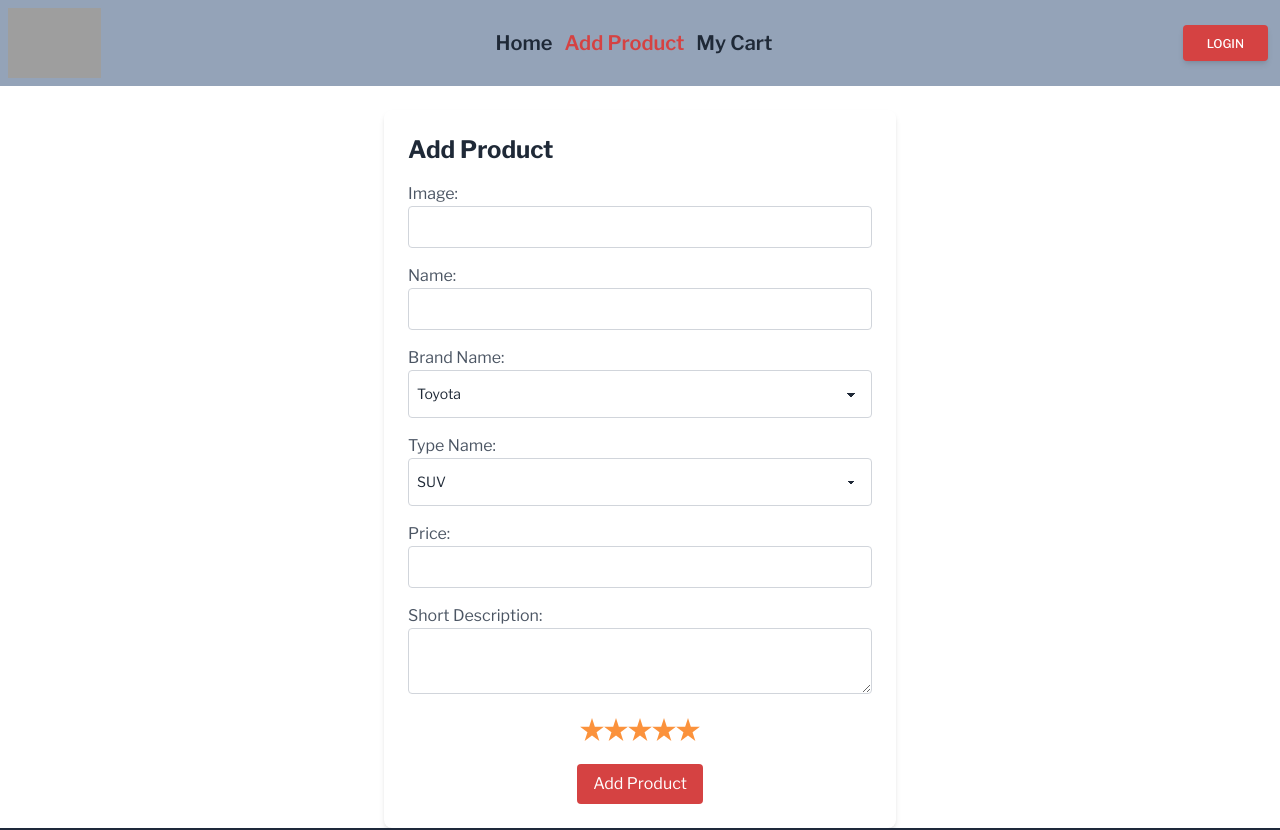
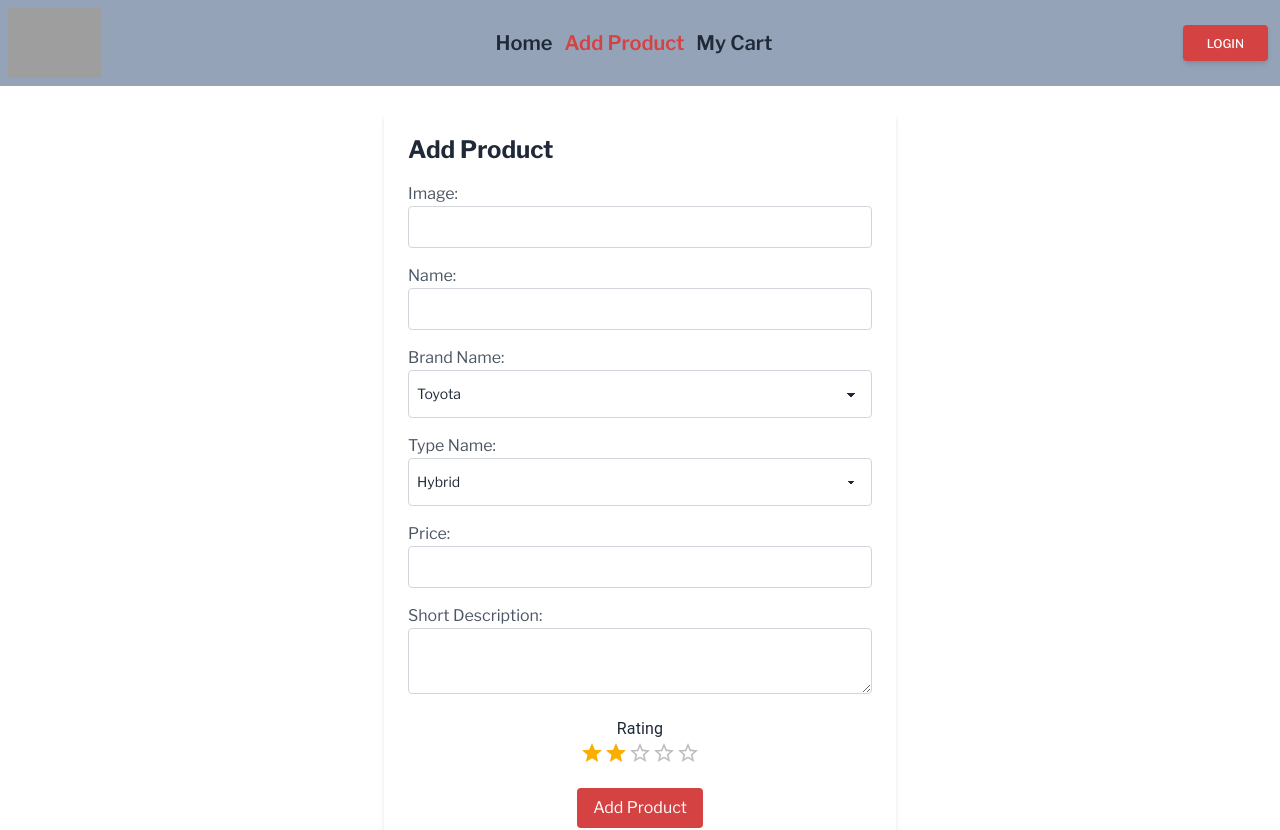
Before and after one commit to rashidsarkar/Serfix-Marketplace---a10-p2, a React (Vite) app: page /addProduct in a window 1280 px wide. Shown: the top 830 px of the page. Built offline with nearby package versions, Linux system fonts and the light colour scheme; grey boxes are pictures that could not be loaded.

Commit message:
Create the ProductReview component which visually represents key metrics such as car statistics, dealer reviews, happy clients, and awards.

```diff
--- a/package.json
+++ b/package.json
@@ -10,6 +10,9 @@
     "preview": "vite preview"
   },
   "dependencies": {
+    "@emotion/react": "^11.11.1",
+    "@emotion/styled": "^11.11.0",
+    "@mui/material": "^5.14.14",
     "axios": "^1.5.1",
     "firebase": "^10.4.0",
     "react": "^18.2.0",
--- /dev/null
+++ b/src/Components/ProductRevew/ProductRevew.css
@@ -0,0 +1,88 @@
+@tailwind base;
+@tailwind components;
+@tailwind utilities;
+.counters-1 {
+  background: url(https://i.ibb.co/WfQcnCc/img-5.jpg);
+  z-index: 0;
+  background-position: center center;
+  background-repeat: no-repeat;
+  background-size: cover;
+  position: relative;
+}
+
+/** Counters 1 start **/
+.counters-1 {
+  background: url(https://i.ibb.co/WfQcnCc/img-5.jpg);
+  z-index: 0;
+  background-position: center center;
+  background-repeat: no-repeat;
+  background-size: cover;
+  position: relative;
+}
+
+.counter-box-1 {
+  position: relative;
+  z-index: 2;
+  -webkit-transition: 0.5s;
+  transition: 0.5s;
+  overflow: hidden;
+  transition: 0.3s cubic-bezier(0.24, 0.74, 0.58, 1);
+  padding: 80px 0;
+  text-align: center;
+}
+
+.counter-box-1:hover {
+  -webkit-transform: translateY(-5px);
+  transform: translateY(-5px);
+}
+
+.counter-box-1 h1 {
+  font-weight: 600;
+  color: #fff;
+  margin: 5px 0 10px;
+  font-size: 35px;
+}
+
+.counter-box-1 i {
+  font-size: 55px;
+  line-height: inherit;
+  display: inline-block;
+  vertical-align: middle;
+  transition: 0.9s cubic-bezier(0.24, 0.74, 0.58, 1);
+}
+
+.counter-box-1:hover h5 {
+  color: #ffb400;
+}
+.counter-box-1:hover i {
+  transform: rotateY(360deg);
+  color: #fff;
+}
+
+.counter-box-1 h5 {
+  margin: 0;
+  font-size: 22px;
+  color: #fff;
+  font-weight: 400;
+}
+
+.counter-box-1:hover h5 span {
+  color: #fff;
+}
+
+.counter-box-1 h5 span {
+  color: #ffb400;
+}
+
+.counter-box-1 i {
+  color: #ffb400;
+}
+[class^="flaticon-"]:before,
+[class*=" flaticon-"]:before,
+[class^="flaticon-"]:after,
+[class*=" flaticon-"]:after {
+  font-family: Flaticon;
+  font-size: auto;
+  font-style: normal;
+  margin-left: 0;
+}
--- /dev/null
+++ b/src/Components/ProductRevew/ProductRevew.jsx
@@ -0,0 +1,57 @@
+import "./ProductRevew.css";
+function ProductRevew() {
+  return (
+    <div className="counters-1">
+      <div className="container">
+        <div className="flex flex-wrap -mx-2">
+          <div className="w-full md:w-1/2 lg:w-1/4 px-2">
+            <div className="counter-box-1">
+              <div className="text-primary text-5xl w-16 h-16">
+                <img src="Car-01-56.png" alt="" />
+              </div>
+              <h1 className="counter text-5xl">967</h1>
+              <h5 className="text-xl">
+                Total <span>Cars</span>
+              </h5>
+            </div>
+          </div>
+          <div className="w-full md:w-1/2 lg:w-1/4 px-2">
+            <div className="counter-box-1">
+              <div className="text-primary text-5xl w-16 h-16">
+                <img src="Blog-WF-56.png" alt="" />
+              </div>
+              <h1 className="counter text-5xl">1276</h1>
+              <h5 className="text-xl">
+                Dealer <span>Reviews</span>
+              </h5>
+            </div>
+          </div>
+          <div className="w-full md:w-1/2 lg:w-1/4 px-2">
+            <div className="counter-box-1">
+              <div className="text-primary text-5xl w-16 h-16">
+                <img src="User-Profile-1-WF-56.png" alt="" />
+              </div>
+              <h1 className="counter text-5xl">396</h1>
+              <h5 className="text-xl">
+                Happy <span>Clients</span>
+              </h5>
+            </div>
+          </div>
+          <div className="w-full md:w-1/2 lg:w-1/4 px-2">
+            <div className="counter-box-1">
+              <div className="text-primary text-5xl w-16 h-16">
+                <img src="Medal-02-56.png" alt="" />
+              </div>
+              <h1 className="counter text-5xl">177</h1>
+              <h5 className="text-xl">
+                award <span>winning</span>
+              </h5>
+            </div>
+          </div>
+        </div>
+      </div>
+    </div>
+  );
+}
+
+export default ProductRevew;
--- a/src/Pages/AddProduct/AddProduct.jsx
+++ b/src/Pages/AddProduct/AddProduct.jsx
@@ -1,8 +1,38 @@
-import React from "react";
+import { Box, Rating, Typography } from "@mui/material";
+import React, { useState } from "react";
 
 function AddProduct() {
+  const [Ratingvalue, setRatingvalue] = useState(2);
   const handleSubmit = (e) => {
     e.preventDefault();
+
+    const form = new FormData(e.currentTarget);
+
+    // Extract values from the form data
+    const image = form.get("image");
+    const name = form.get("name");
+    const brand = form.get("brand");
+    const type = form.get("type");
+    const price = form.get("price");
+    const shortDescription = form.get("shortDescription");
+    // Get the count of checked rating stars
+
+    // Create an object with the form data
+    const productData = {
+      image,
+      name,
+      brand,
+      type,
+      price,
+      shortDescription,
+      Ratingvalue,
+    };
+    // console.log(rating);
+
+    // You can do something with the productData, like sending it to a server
+    console.log("Form Data Submitted:", productData);
+
+    // Reset the form fields
     e.currentTarget.reset();
   };
   return (
@@ -31,12 +61,12 @@ function AddProduct() {
             name="brand"
             className="w-full border border-gray-300 rounded p-2 select select-bordered"
           >
-            <option value="Radio">Toyota</option>
-            <option value="Radio">Ford</option>
-            <option value="Radio">Honda</option>
-            <option value="Radio">Chevrolet</option>
-            <option value="Radio">Volkswagen</option>
-            <option value="Radio">Nissan</option>
+            <option value="Toyota">Toyota</option>
+            <option value="Ford">Ford</option>
+            <option value="Honda">Honda</option>
+            <option value="Chevrolet">Chevrolet</option>
+            <option value="Volkswagen">Volkswagen</option>
+            <option value="Nissan">Nissan</option>
             {/* Add more brand options here */}
           </select>
         </div>
@@ -46,10 +76,10 @@ function AddProduct() {
             name="type"
             className="w-full border border-gray-300 rounded p-2 select select-bordered"
           >
-            <option value="Radio">SUV</option>
-            <option value="Radio">Sports Car</option>
-            <option value="Radio">Off-Road</option>
-            <option value="Radio">Sedan</option>
+            <option value="Hybrid">Hybrid</option>
+            <option value="SportsCar">Sports Car</option>
+            <option value="OffRoad">Off-Road</option>
+            <option value="Sedan">Sedan</option>
             {/* Add more type options here */}
           </select>
         </div>
@@ -70,33 +100,20 @@ function AddProduct() {
           />
         </div>
         <div className="mb-4 mx-auto text-center">
-          <div className="rating">
-            <input
-              type="radio"
-              name="rating"
-              className="mask mask-star bg-orange-400"
+          <Box
+            sx={{
+              "& > legend": { mt: 2 },
+            }}
+          >
+            <Typography component="legend">Rating</Typography>
+            <Rating
+              name="simple-controlled"
+              value={Ratingvalue}
+              onChange={(event, newValue) => {
+                setRatingvalue(newValue);
+              }}
             />
-            <input
-              type="radio"
-              name="rating"
-              className="mask mask-star bg-orange-400"
-            />
-            <input
-              type="radio"
-              name="rating"
-              className="mask mask-star bg-orange-400"
-            />
-            <input
-              type="radio"
-              name="rating"
-              className="mask mask-star bg-orange-400"
-            />
-            <input
-              type="radio"
-              name="rating"
-              className="mask mask-star bg-orange-400"
-            />
-          </div>
+          </Box>
         </div>
         <div className="text-center">
           <button
--- a/src/Pages/Home.jsx
+++ b/src/Pages/Home.jsx
@@ -1,6 +1,7 @@
 import AboutUs from "../Components/AboutUs/AboutUs";
 import Banar from "../Components/Banar";
 import BrandCards from "../Components/BrandCards/BrandCards";
+import ProductRevew from "../Components/ProductRevew/ProductRevew";
 import PromoBonus from "../Components/PromoBonus/PromoBonus";
 import SectionTitle from "../Components/SectionTitle";
 
@@ -14,6 +15,7 @@ function Home() {
       <PromoBonus></PromoBonus>
       <SectionTitle title={"About Us"} />
       <AboutUs></AboutUs>
+      <ProductRevew></ProductRevew>
     </div>
   );
 }
```
Also changed, not shown: 1 other file (tests, documents, lock files or other folders).
